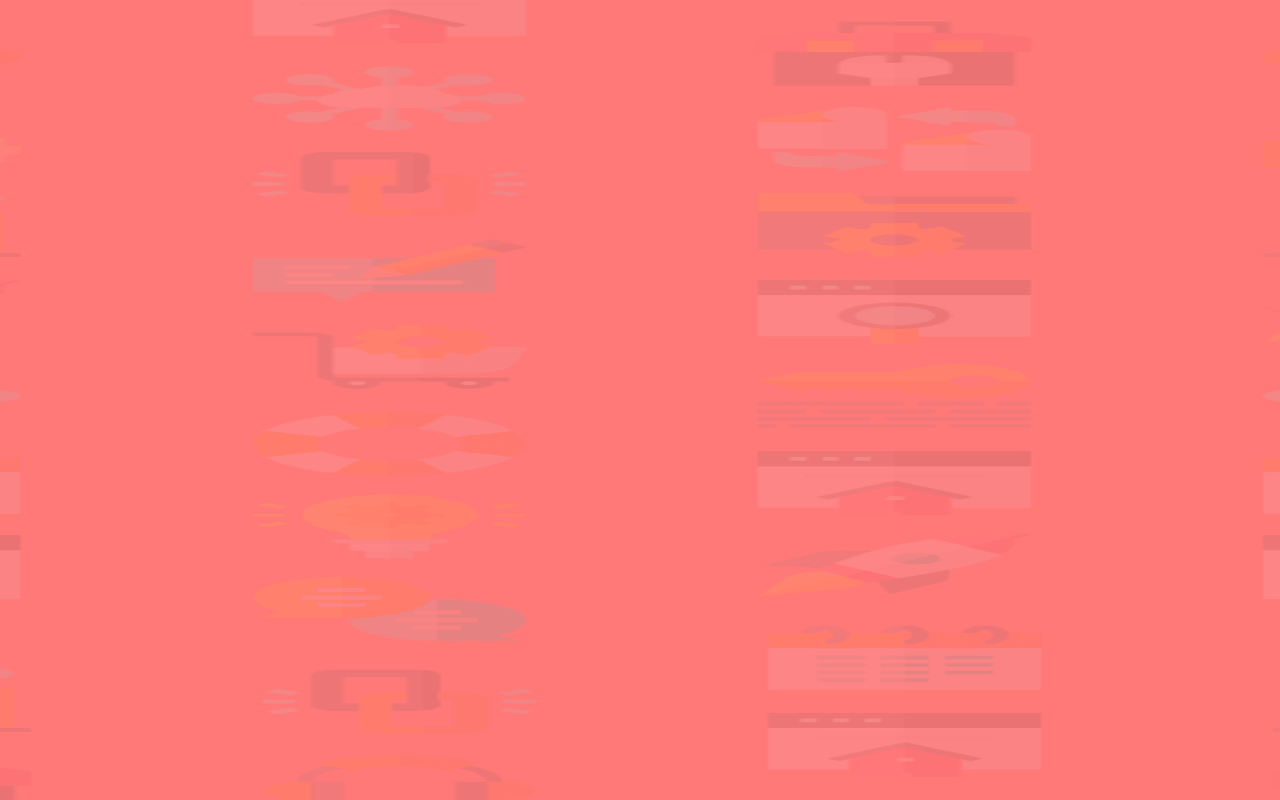
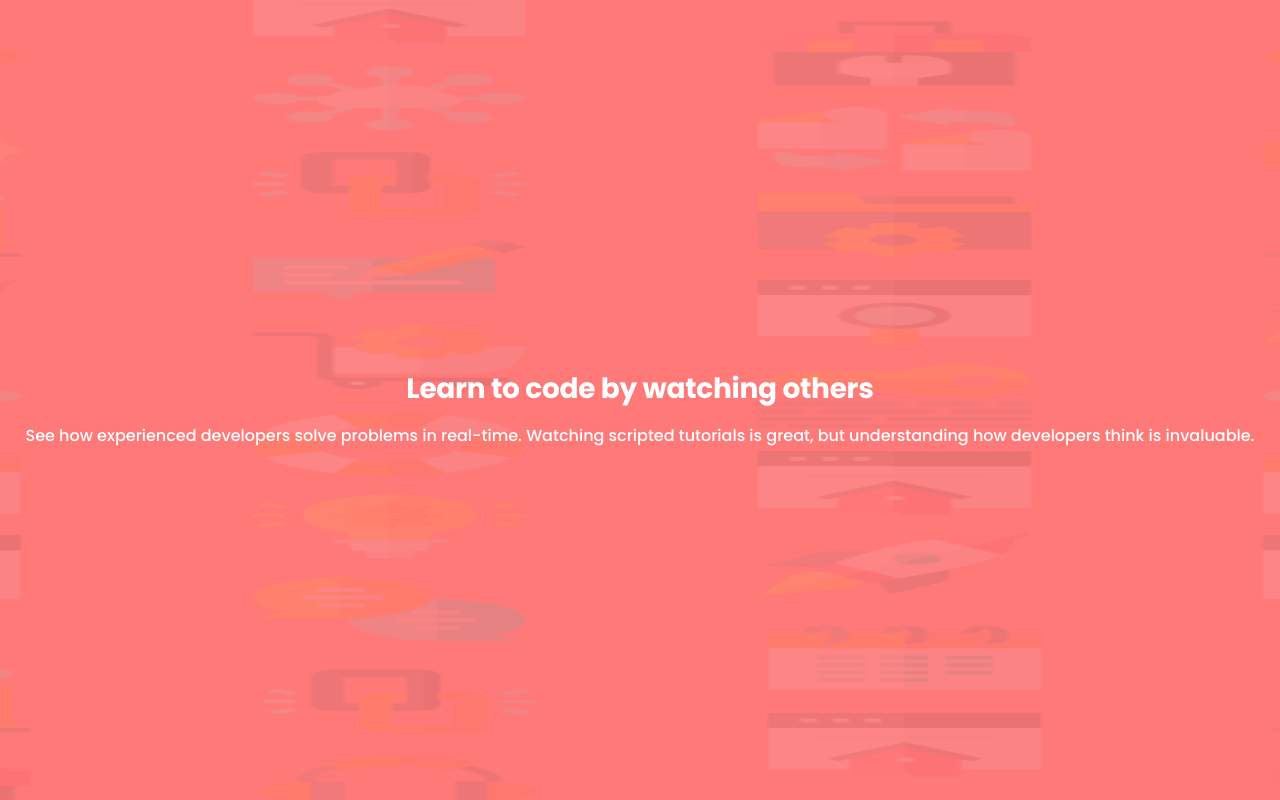
Before and after one commit to achiewe/intro-component-with-sign-up-form, a React (Vite) app: page / in a window 1280 px wide. Built offline with nearby package versions, Linux system fonts and the light colour scheme.

Commit message:
add PageHeader component and style it

```diff
--- a/index.html
+++ b/index.html
@@ -4,6 +4,12 @@
     <meta charset="UTF-8" />
     <link rel="icon" type="image/svg+xml" href="/public/vite.svg" />
     <meta name="viewport" content="width=device-width, initial-scale=1.0" />
+    <link rel="preconnect" href="https://fonts.googleapis.com" />
+    <link rel="preconnect" href="https://fonts.gstatic.com" crossorigin />
+    <link
+      href="https://fonts.googleapis.com/css2?family=Poppins:wght@500;600;700&display=swap"
+      rel="stylesheet"
+    />
     <title>sign up form page</title>
   </head>
   <body>
--- a/src/App.tsx
+++ b/src/App.tsx
@@ -1,11 +1,13 @@
 import GlobalStyles from "./GlobalStyles";
 import styled from "styled-components";
 import MobBg from "../src/images/bg-intro-mobile.png";
+import PageHeader from "./components/PageHeader";
 
 function App(): JSX.Element {
   return (
     <StyledMain>
       <GlobalStyles />
+      <PageHeader />
     </StyledMain>
   );
 }
--- a/src/GlobalStyles.ts
+++ b/src/GlobalStyles.ts
@@ -3,7 +3,7 @@ import { createGlobalStyle } from "styled-components";
 const GlobalStyles = createGlobalStyle`
 
     *{
-        font-family:  'Manrope', sans-serif;
+        font-family: 'Poppins', sans-serif;
         margin: 0;
         padding: 0;
         box-sizing: border-box;
--- /dev/null
+++ b/src/components/PageHeader.tsx
@@ -0,0 +1,43 @@
+import styled from "styled-components";
+
+const PageHeader = (): JSX.Element => {
+  return (
+    <HeaderDiv>
+      <h1> Learn to code by watching others</h1>
+      <p>
+        See how experienced developers solve problems in real-time. Watching
+        scripted tutorials is great, but understanding how developers think is
+        invaluable.
+      </p>
+    </HeaderDiv>
+  );
+};
+
+const HeaderDiv = styled.header`
+  width: 100%;
+  display: flex;
+  flex-direction: column;
+  justify-content: center;
+  align-items: center;
+  gap: 16px;
+
+  h1 {
+    font-size: 28px;
+    font-weight: 700;
+    line-height: 36px;
+    letter-spacing: -0.2916666865348816px;
+    text-align: center;
+    color: #ffffff;
+  }
+
+  p {
+    font-size: 16px;
+    font-weight: 500;
+    line-height: 26px;
+    letter-spacing: 0px;
+    text-align: center;
+    color: #ffffff;
+  }
+`;
+
+export default PageHeader;
```
